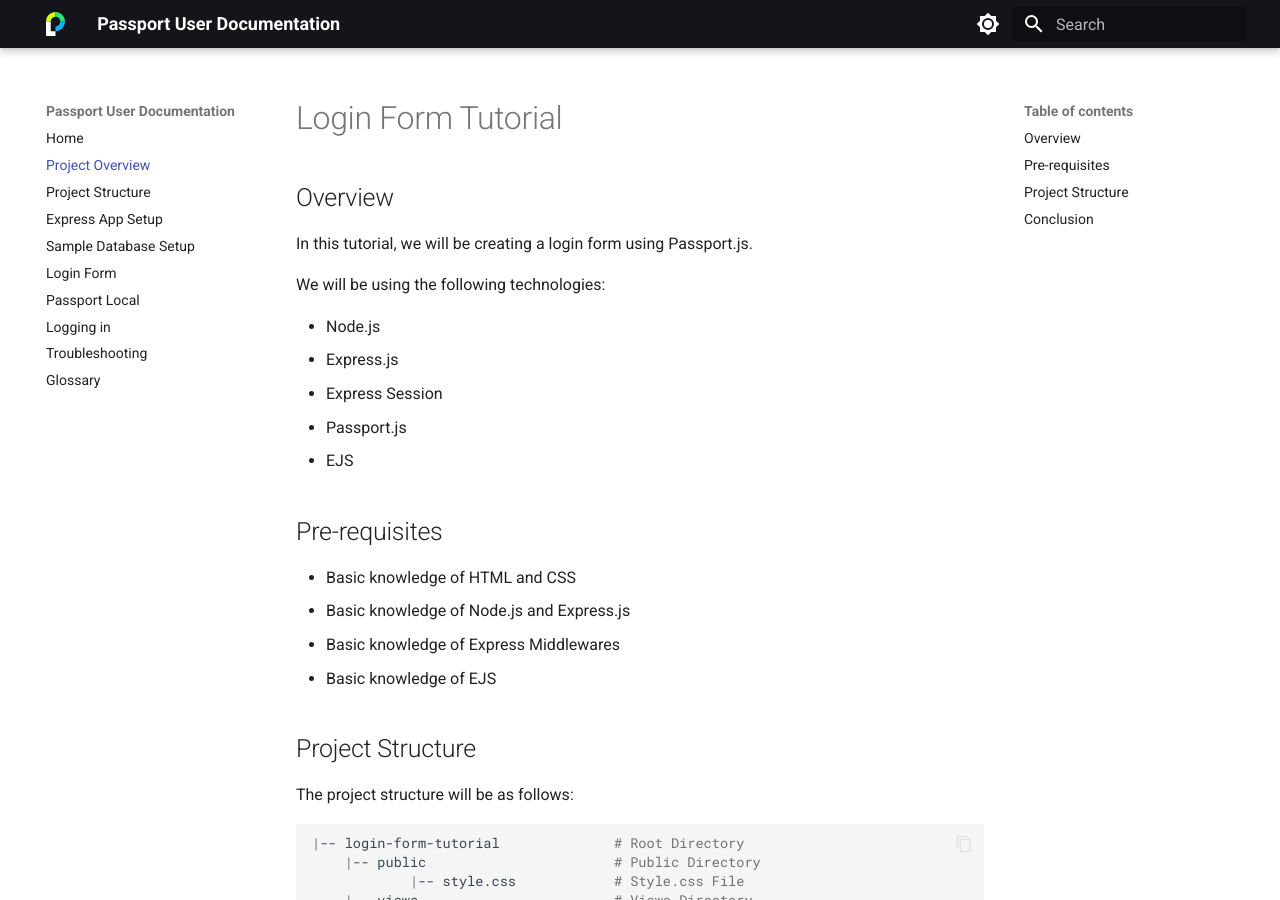
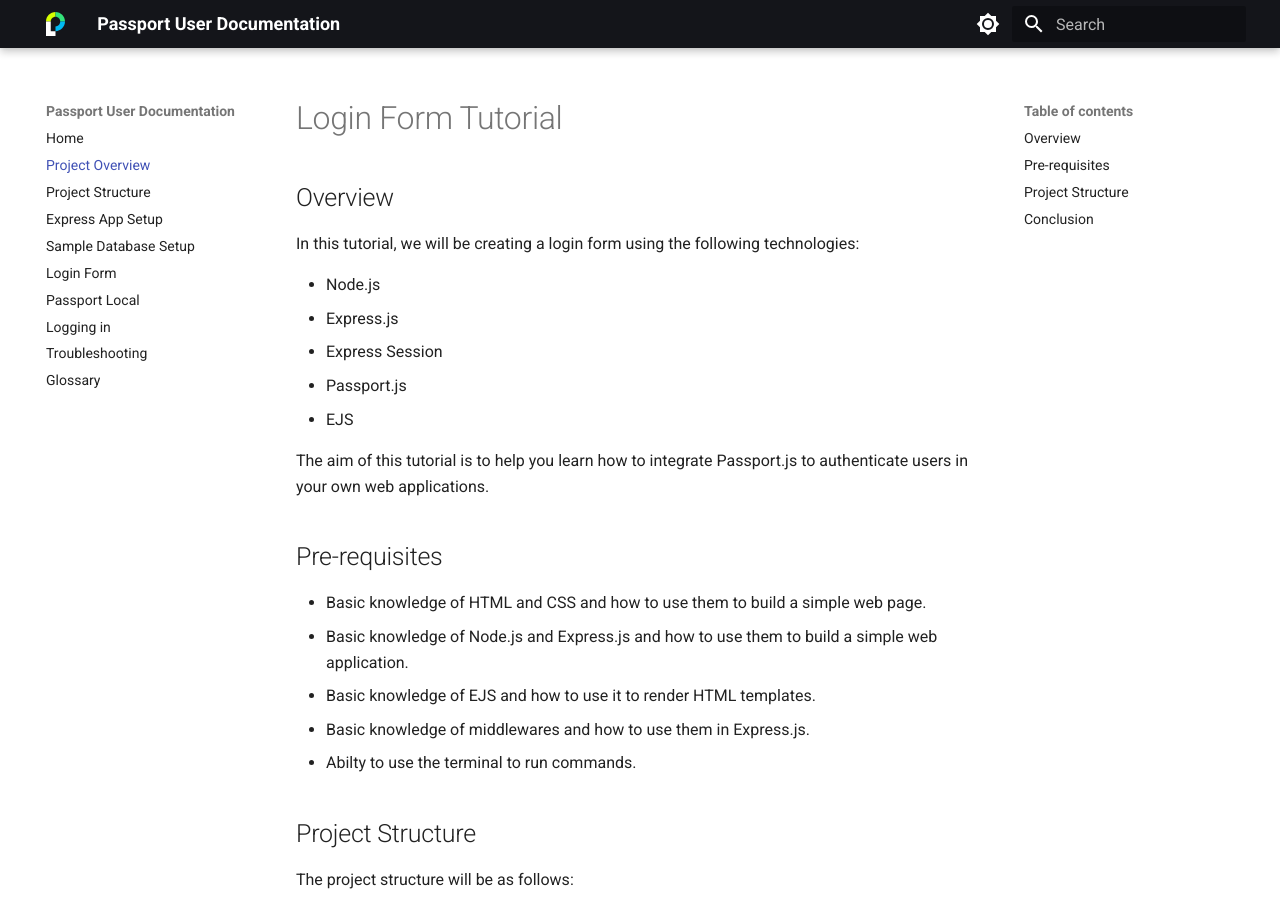
Before and after one commit to michaeleii/comm-documentation, an MkDocs documentation site: the page built from docs/pages/login-form-tutorial.md, in a window 1280 px wide and 900 px high. Built offline with MkDocs 1.6.1 and Material for MkDocs 9.7.7, drawn with Linux system fonts in a browser that asks for light colours.

Commit message:
Update content

```diff
--- a/docs/pages/login-form-tutorial.md
+++ b/docs/pages/login-form-tutorial.md
@@ -2,9 +2,7 @@
 
 ## Overview
 
-In this tutorial, we will be creating a login form using Passport.js.
-
-We will be using the following technologies:
+In this tutorial, we will be creating a login form using the following technologies:
 
 - Node.js
 - Express.js
@@ -12,12 +10,15 @@
 - Passport.js
 - EJS
 
+The aim of this tutorial is to help you learn how to integrate Passport.js to authenticate users in your own web applications.
+
 ## Pre-requisites
 
-- Basic knowledge of HTML and CSS
-- Basic knowledge of Node.js and Express.js
-- Basic knowledge of Express Middlewares
-- Basic knowledge of EJS
+- Basic knowledge of HTML and CSS and how to use them to build a simple web page.
+- Basic knowledge of Node.js and Express.js and how to use them to build a simple web application.
+- Basic knowledge of EJS and how to use it to render HTML templates.
+- Basic knowledge of middlewares and how to use them in Express.js.
+- Abilty to use the terminal to run commands.
 
 ## Project Structure
 
```
Also changed, not shown: docs/index.md (+1 -1 lines).
